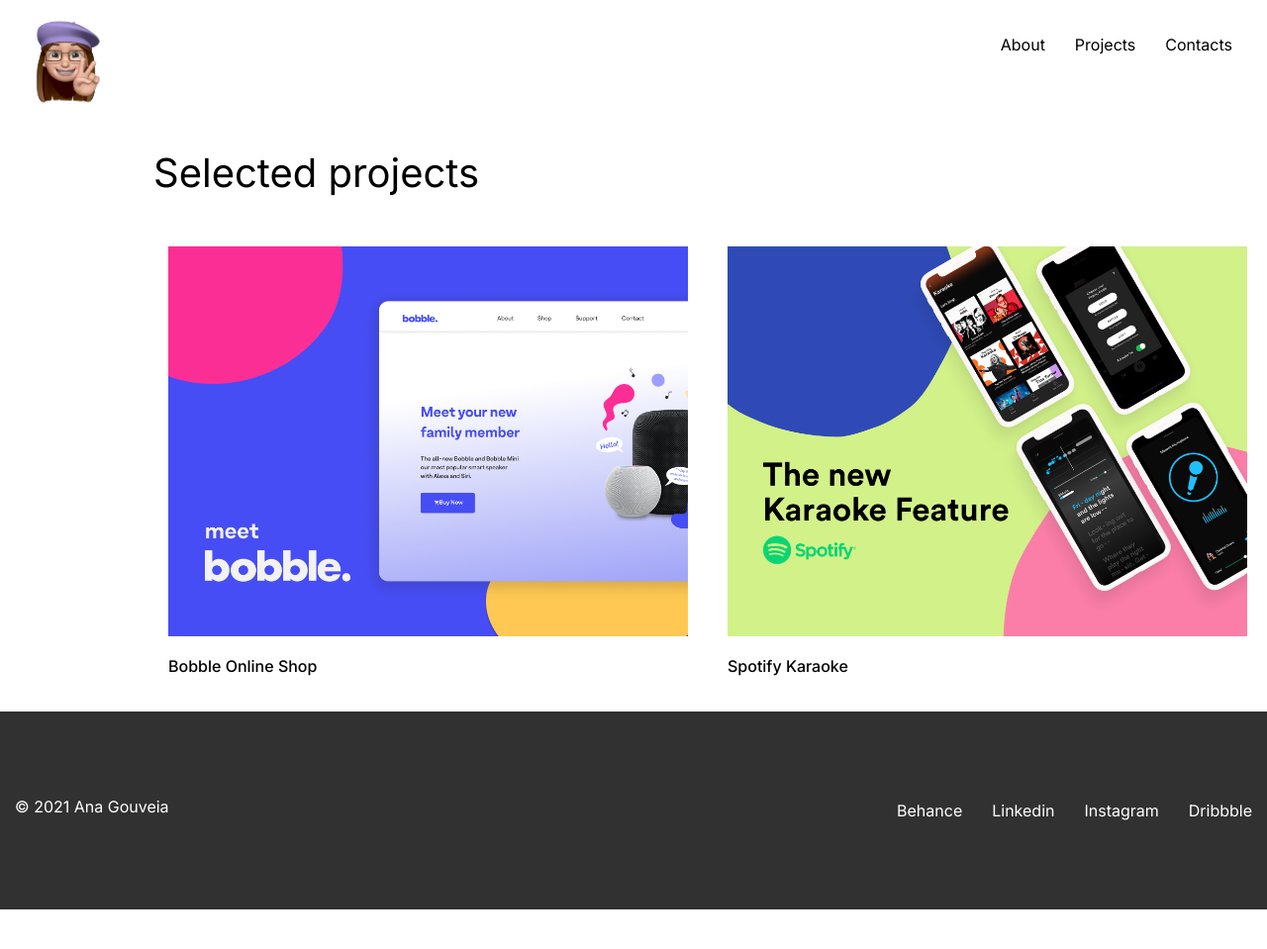
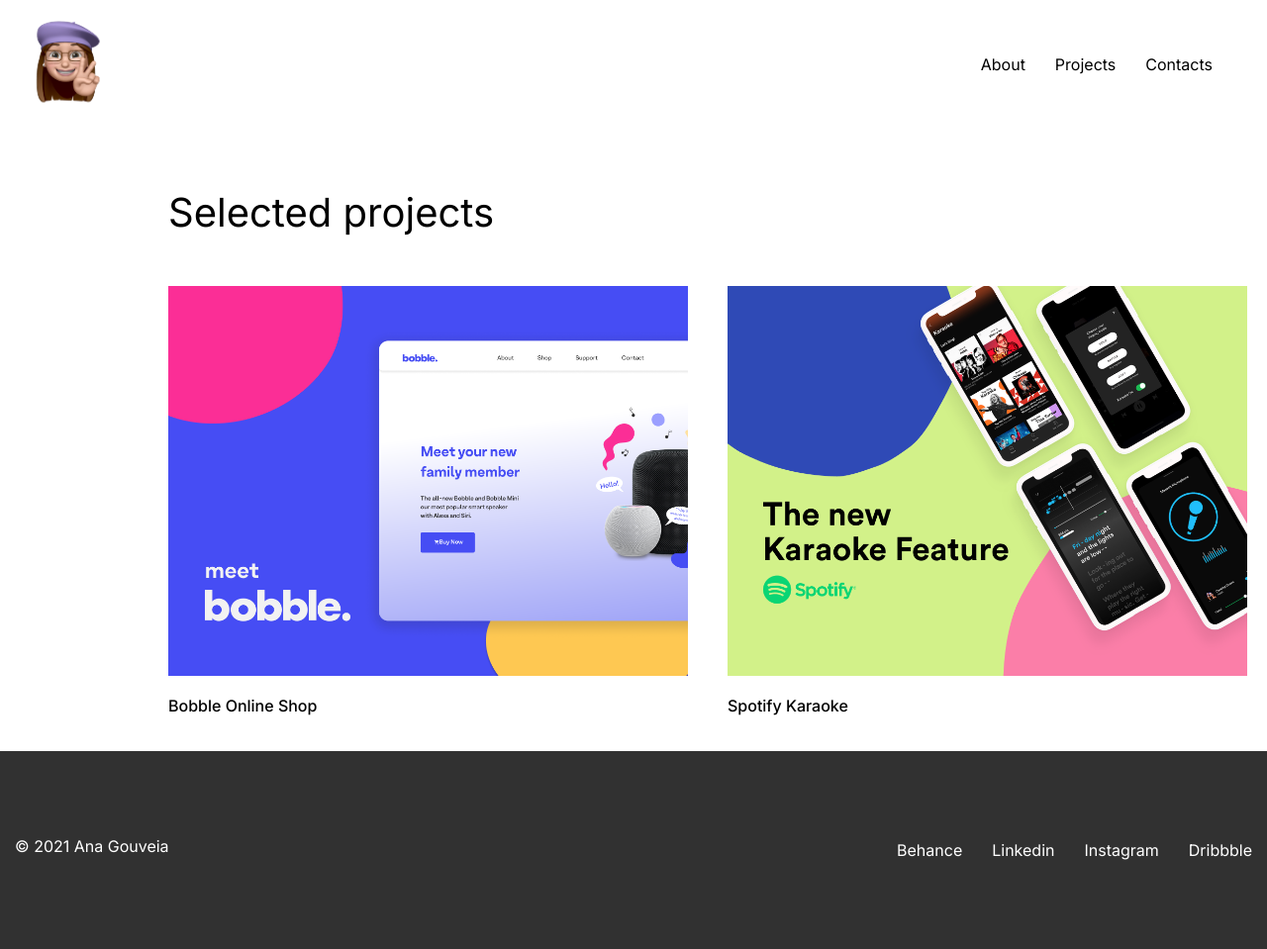
Before and after one commit to anagouveia16/projeto, a Jekyll site: the page built from my_projects.html, in a window 1280 px wide. Shown: the whole page at 99% size. Built offline with Jekyll 4.4.1, drawn with Linux system fonts in a browser that asks for light colours; before the commit the page ends 919 px from its top, so only the background shows below that.

Commit message:
margin-btn-back-proj

```diff
--- a/_sass/myportfolio.scss
+++ b/_sass/myportfolio.scss
@@ -35,7 +35,7 @@
 
 header {
     max-width: 100%;
-    padding: 20px;
+    padding: 40px;
 
     ul {
         display: flex;
@@ -445,13 +445,14 @@
 
     footer {
         ul {
-        display: flex;
-        justify-content: flex-end;
-        padding-top: 75px;
+            display: flex;
+            justify-content: flex-end;
+            padding-top: 75px;
+
             li {
                 font-size: 16px;
             }
-       }
+        }
     }
 
 
@@ -529,7 +530,7 @@
     /* SELECTED PROJECTS PAGE */
 
     .selected-title {
-        padding-left: 155px;
+        padding-left: 170px;
         font-size: 40px;
 
     }
```
